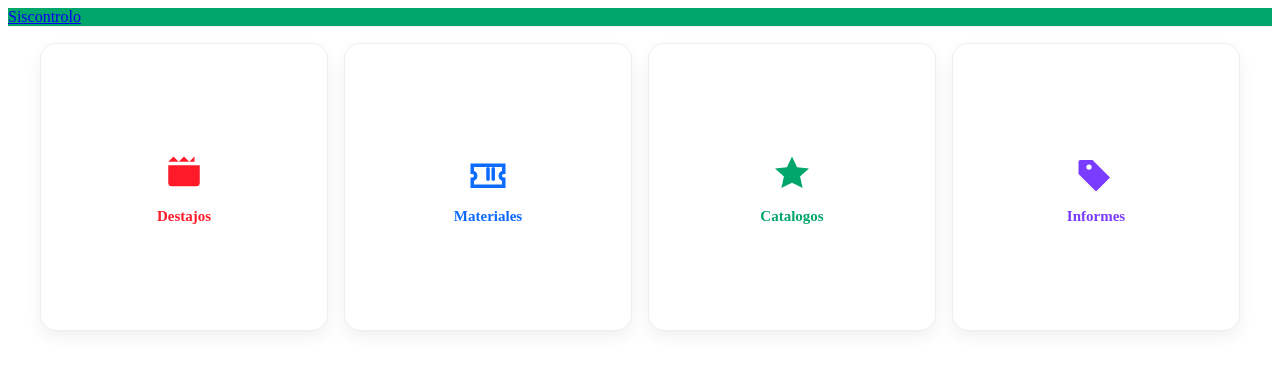
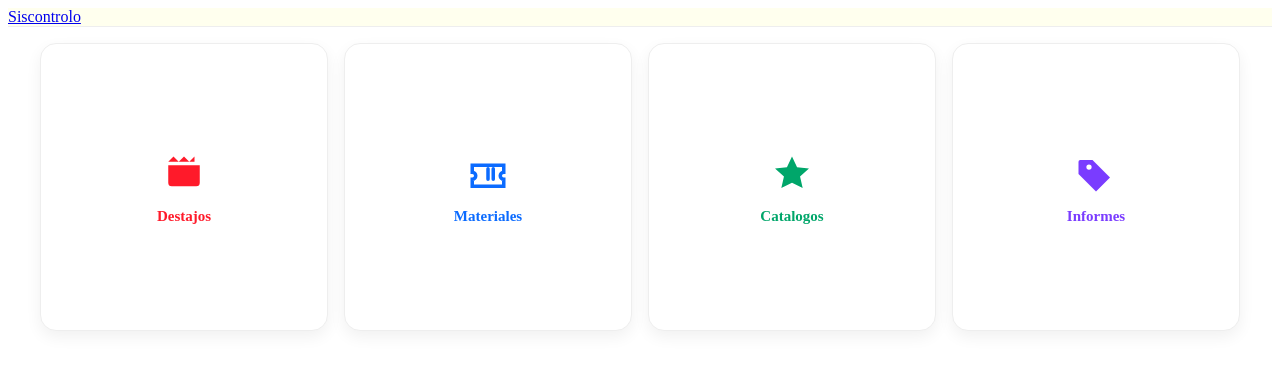
Before and after one commit to antoniogutim/css-hover-prac-1, a plain HTML site: page index.html in a window 1280 px wide. Drawn offline with Linux system fonts and the light colour scheme; a web font is replaced by a local one.

Commit message:
ch color site-heade

```diff
--- a/styles.css
+++ b/styles.css
@@ -13,7 +13,7 @@
 .site-header {
   position:sticky;
   top: 0;
-  background: #00a66a;
+  background: #ffffee;
   border-bottom: 1px solid #eee;
   z-index: 999;
   backdrop-filter: blur(6px);
```
